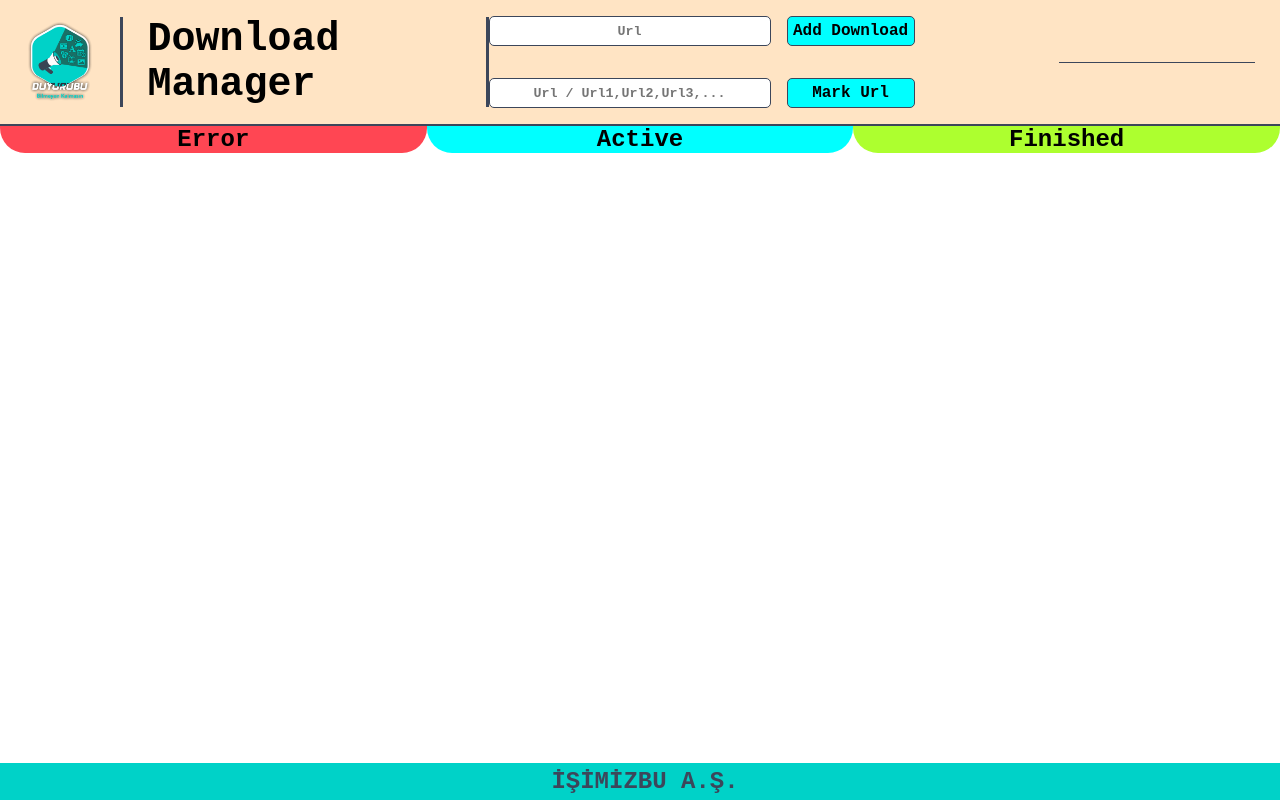
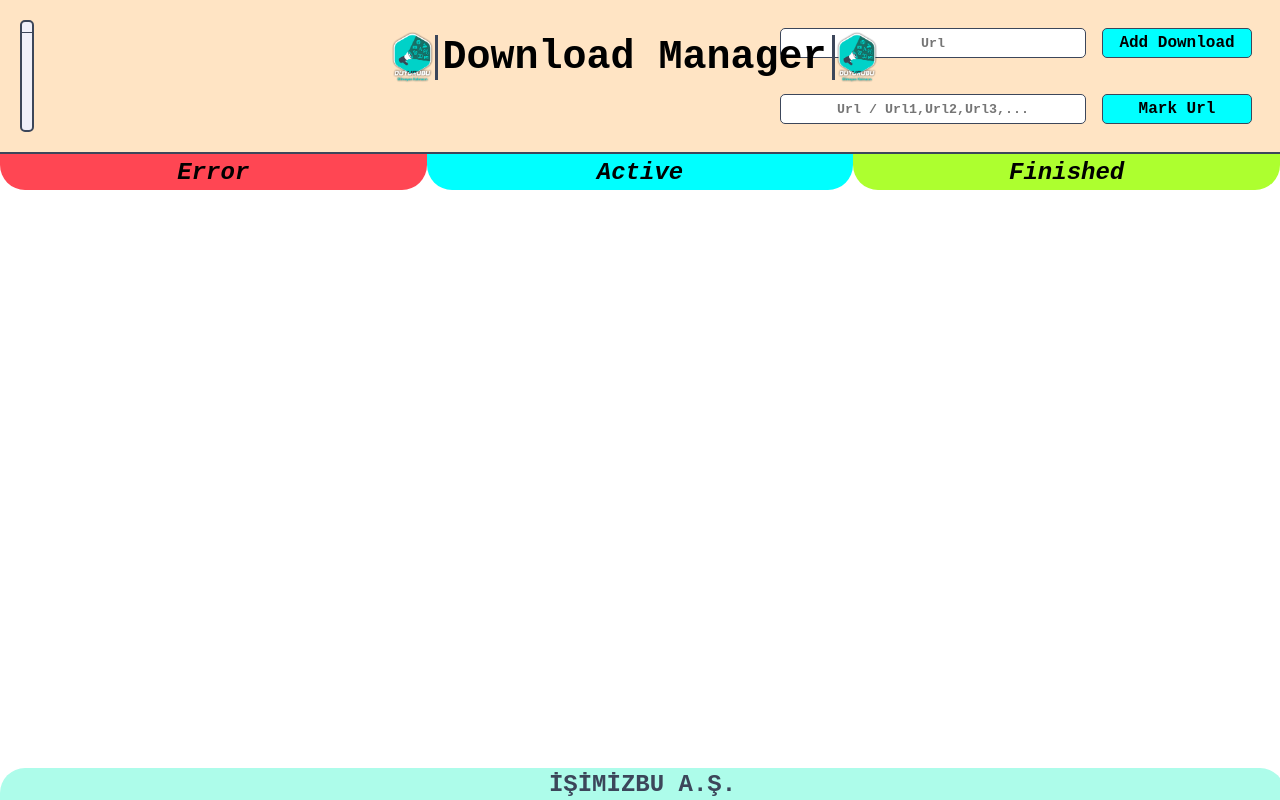
Before and after one commit to YusufEminDemirci/download-manager-frontend, a plain HTML site: page TS/index.html in a window 1280 px wide. Drawn offline with Linux system fonts and the light colour scheme; no server answers.

Commit message:
header bar redesigned

```diff
--- a/TS/index.html
+++ b/TS/index.html
@@ -12,13 +12,22 @@
 </head>
 
 <body>
+    <div id="website-info">
+        <img class="dyb-logo" src="logo.png" alt="dyb-logo" />
+        <h1>Download Manager</h1>
+        <img class="dyb-logo" src="logo.png" alt="dyb-logo" />
+    </div>
 
     <header>
-        <div id="website-info">
-            <img id="dyb-logo" src="logo.png" alt="dyb-logo" />
-            <h1>Download Manager</h1>
+        <div id="device-info">
+            <label id="device-ip"></label>
+            <div id="device-status">
+                <label id="device-disk-capacity"></label>
+                <label id="device-disk-cached"></label>
+                <label id="device-disk-timestamp"></label>
+            </div>
         </div>
-        <div>
+        <div id="download-inputs">
             <div class="input-div" id="add-download">
                 <input type="text" class="input-text" id="add-url-text" placeholder="Url" />
                 <button class="input-button" id="add-button">Add Download</button>
@@ -28,15 +37,6 @@
                 <button class="input-button" id="mark-button">Mark Url</button>
             </div>
         </div>
-        <div id="device-info">
-            <label id="device-ip"></label>
-            <div id="device-status">
-                <label id="device-disk-capacity"></label>
-                <label id="device-disk-cached"></label>
-                <label id="device-disk-timestamp"></label>
-            </div>
-        </div>
-
     </header>
     <hr>
 
--- a/TS/script.js
+++ b/TS/script.js
@@ -84,15 +84,15 @@ class DownloadList {
             }
             if (element.status === StatusCode.Waiting) {
                 activeTab.appendChild(item);
-                item.style.backgroundImage = "linear-gradient(to right, #FD9CAF, #AFBCFF)";
+                item.style.backgroundImage = "linear-gradient(to right, #FF8E99, rgba(173,252,234,1))";
             }
             else if (element.status === StatusCode.Downloading) {
                 activeTab.appendChild(item);
-                item.style.backgroundImage = "linear-gradient( 95.2deg, rgba(173,252,234,1) 26.8%, rgba(192,229,246,1) 64% )";
+                item.style.backgroundImage = "linear-gradient( to right, rgba(173,252,234,1), rgba(192,229,246,1)  )";
             }
             else if (element.status === StatusCode.Completed) {
                 finishedTab.appendChild(item);
-                item.style.backgroundImage = "linear-gradient(120deg, #d4fc79 0%, #96e6a1 100%)";
+                item.style.backgroundImage = "linear-gradient(to right, #d4fc79, #64F877 )";
             }
             else if (element.status === StatusCode.Paused || element.status === StatusCode.Error) {
                 errorTab.appendChild(item);
@@ -222,17 +222,17 @@ class DownloadList {
     parseStatus(status) {
         switch (status) {
             case StatusCode.Waiting:
-                return "Waiting...";
+                return "WAITING FOR DOWNLOAD...";
             case StatusCode.Downloading:
-                return "Downloading...";
+                return "DOWNLOADING...";
             case StatusCode.Completed:
-                return "Completed";
+                return "COMPLETED";
             case StatusCode.Paused:
-                return "Paused";
+                return "PAUSED";
             case StatusCode.Error:
-                return "Error !";
+                return "ERROR !";
             default:
-                return "Nan";
+                return "NaN";
         }
     }
     updateActiveDownloadProgress(activeList) {
@@ -325,7 +325,7 @@ class DeviceInfo {
     }
     getDeviceInfo() {
         if ((this.deviceIp !== null && this.deviceIp !== undefined) && (this.deviceStatus !== null && this.deviceStatus !== undefined)) {
-            deviceIpLabel.innerText = `IP: ${this.deviceIp}`;
+            deviceIpLabel.innerText = `Device Ip: ${this.deviceIp}`;
             deviceDiskCapacity.innerText = `Total Capacity: ${this.deviceStatus.disk.total_capacity}`;
             deviceDiskCached.innerText = `Cached: ${this.parseSize(this.deviceStatus.disk.cached)}`;
             deviceDiskTimestamp.innerText = this.parseTimestamp(this.deviceStatus.timestamp);
--- a/TS/style.css
+++ b/TS/style.css
@@ -2,7 +2,6 @@
     font-family: 'Courier New', Courier, monospace;
     font-weight: bolder;
     margin: 0;
-    padding: 0;
 }
 
 body {
@@ -17,15 +16,16 @@ header {
 }
 
 footer {
+    background-color: rgba(173, 252, 234, 1);
+    color: #3C465A;
+    text-align: center;
+    font-size: 1.5em;
     position: fixed;
     left: 0;
     bottom: 0;
     width: 100%;
-    padding: 5px;
-    background-color: #00D2C8;
-    color: #3C465A;
-    text-align: center;
-    font-size: 1.5em;
+    padding: 2.5px;
+    border-radius: 25px 25px 0 0;
 }
 
 label {
@@ -41,54 +41,63 @@ hr {
 }
 
 h1 {
-    left: 0;
     margin-top: auto;
     margin-bottom: auto;
-    padding-right: 25px;
-    padding-left: 25px;
+    padding-right: 5px;
+    padding-left: 5px;
     font-size: 2.5em;
     border-left: 3px solid #3C465A;
     border-right: 3px solid #3C465A;
 }
 
+#download-inputs {
+    margin-left: auto;
+    right: 0;
+}
+
 .input-div {
-    top: 0;
+    margin: 20px;
     display: flex;
     justify-content: center;
-    padding: 1em 0 1em 0;
+    padding: 0.5em;
 }
 
 .input-button {
-    margin-right: 9rem;
     border: 1px solid #3C465A;
     border-radius: 5px;
     background-color: rgb(0, 255, 255);
     font-size: 1rem;
     padding: 5px;
-    width: 8rem;
+    width: 150px;
 }
 
 .input-text {
     margin-right: 1rem;
     border: 1px solid #3C465A;
     border-radius: 5px;
-    width: 17.5rem;
     text-align: center;
+    width: 300px;
+}
+
+#error-downloads-label,
+#active-downloads-label,
+#finished-downloads-label {
+    border-radius: 0 0 25px 25px;
+    height: 1.5em;
+    font-style: italic;
+    align-items: center;
 }
 
 #error-downloads-label {
     background-color: #ff4653;
-    border-radius: 0 0 25px 25px;
 }
 
 #active-downloads-label {
     background-color: aqua;
-    border-radius: 0 0 25px 25px;
 }
 
 #finished-downloads-label {
     background-color: greenyellow;
-    border-radius: 0 0 25px 25px;
 }
 
 .section {
@@ -155,12 +164,12 @@ h1 {
 }
 
 #device-info {
-    margin-top: auto;
-    margin-bottom: auto;
-    margin-right: 25px;
-    right: 0;
-    font-size: 0.9rem;
-    width: 50%;
+    margin: 20px;
+    left: 0;
+    font-size: 0.75rem;
+    background-color: #f0f0fa;
+    border: 2px solid #3C465A;
+    border-radius: 5px;
 }
 
 #device-status {
@@ -169,15 +178,14 @@ h1 {
     border-top: 1px solid #3C465A;
 }
 
-#dyb-logo {
-    margin-top: auto;
-    margin-bottom: auto;
-    margin-right: 25px;
-    width: 15%;
+.dyb-logo {
+    width: 5%;
 }
 
 #website-info {
-    left: 0;
     display: flex;
-    margin-left: 25px;
+    position: fixed;
+    top: 30px;
+    left: 50%;
+    margin-left: -250px;
 }
```
Also changed, not shown: 2 other files.
